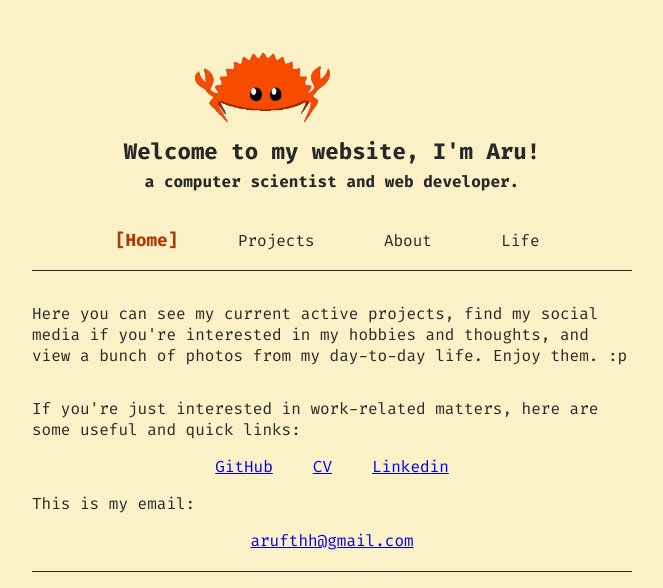
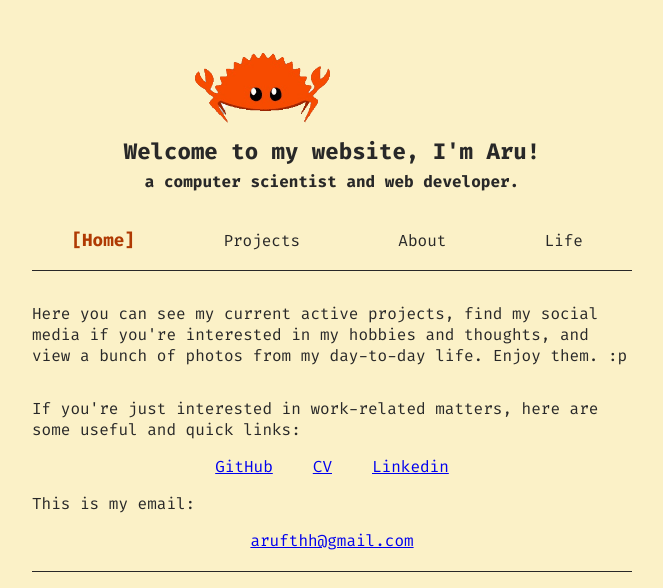
Before and after one commit to arufth/personal-website, a React (Vite) app: page /home in a window 1280 px wide. Shown: the top 588 px of the page, without its empty margins (308-971 px from the left). Built offline with nearby package versions, Linux system fonts and the light colour scheme.

Commit message:
fix navbar gap (responive)

```diff
--- a/src/components/NavBar/NavBar.css
+++ b/src/components/NavBar/NavBar.css
@@ -8,13 +8,15 @@ header {
 .navbar {
   display: flex;
   align-items: center;
+  width: 100%;
 
   .navbar-ul {
     display: flex;
     align-items: center;
+    justify-content: space-around;
     list-style: none;
-    gap: 50px;
     height: 100%;
+    width: 100%;
 
     li {
       a {
--- a/src/home/Home.css
+++ b/src/home/Home.css
@@ -5,7 +5,7 @@
   align-items: center;
   width: 100%;
   max-width: 600px;
-  margin: 0 2rem;
+  margin: 0 5rem;
 
   .useful-links {
     display: flex;
@@ -21,7 +21,7 @@
       gap: 2.5rem;
 
       a {
-        transition: color .3s;
+        transition: color 0.3s;
 
         &:hover {
           color: var(--fg4);
```
Also changed, not shown: 1 other file (tests, documents, lock files or other folders).
